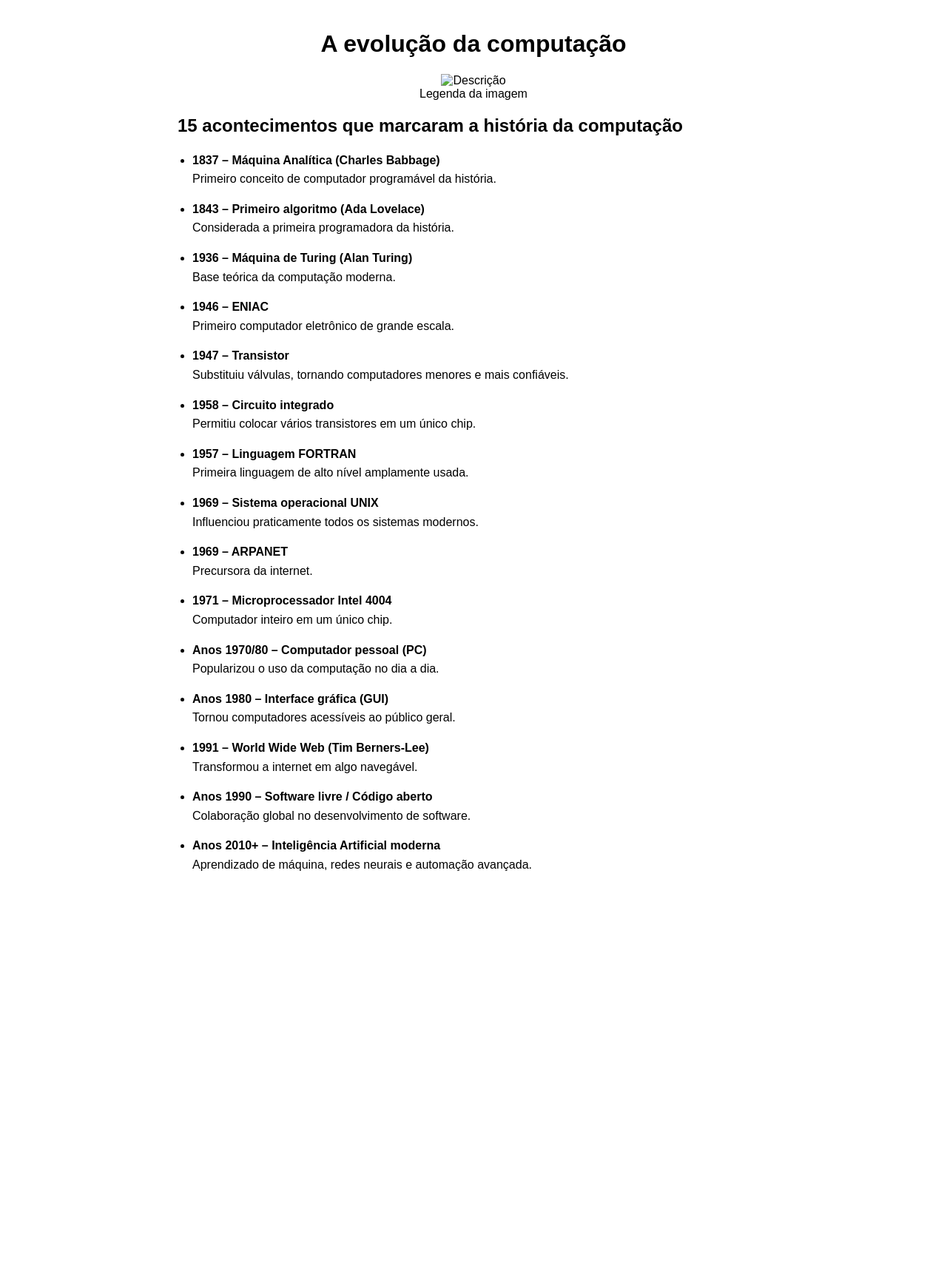
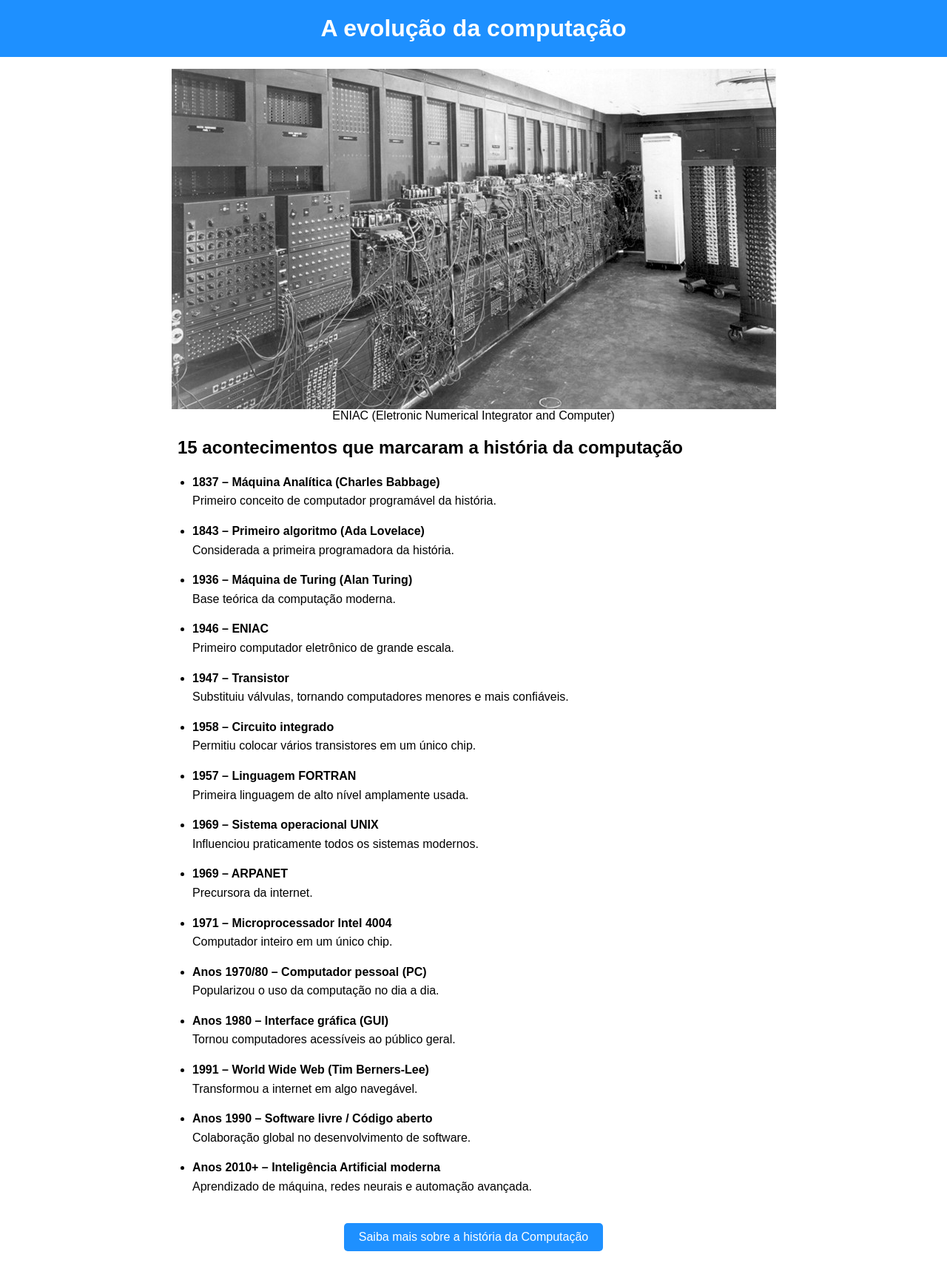
Before and after one commit to RuanMiguel/Tribute-Page, a plain HTML site: page index.html in a window 1280 px wide. Shown: the whole page at 74% size. Before the commit the page ends 1218 px from the top, so only its background shows below. Drawn offline with Linux system fonts and the light colour scheme.

Commit message:
Update style, add images folder, and add link

```diff
--- a/index.css
+++ /dev/null
@@ -1,27 +0,0 @@
-body {
-  font-family: Arial, sans-serif;
-  text-align: center;
-  margin: 0;
-  padding: 20px;
-}
-
-#image {
-  max-width: 100%;
-  height: auto;
-}
-
-#tribute-info {
-  max-width: 800px;
-  margin: 0 auto;
-  text-align: left;
-}
-
-#tribute-info ul {
-  list-style-type: disc;
-  padding-left: 20px;
-}
-
-#tribute-info li {
-  margin-bottom: 15px;
-  line-height: 1.6;
-}
--- a/index.html
+++ b/index.html
@@ -4,15 +4,16 @@
     <meta charset="UTF-8" />
     <meta name="viewport" content="width=device-width, initial-scale=1.0" />
     <title>Página de Tributo</title>
-    <link rel="stylesheet" href="index.css" />
+    <link rel="stylesheet" href="styles.css" />
   </head>
   <body>
     <main id="main">
       <h1 id="title">A evolução da computação</h1>
+
       <figure id="img-div">
-        <img id="image" src="URL-da-imagem.jpg" alt="Descrição" />
+        <img id="image" src="imagens/computacao.jpeg" alt="Descrição" />
         <figcaption id="img-caption">
-          Legenda da imagem
+            ENIAC (Eletronic Numerical Integrator and Computer)
         </figcaption>
       </figure>
       <section id="tribute-info">
@@ -96,6 +97,10 @@
   </ul>
 </section>
 
+<a id="tribute-link" href="https://pt.wikipedia.org/wiki/Hist%C3%B3ria_da_computa%C3%A7%C3%A3o" target="_blank">
+  Saiba mais sobre a história da Computação
+</a>
+
     </main>
   </body>
 </html>
--- /dev/null
+++ b/styles.css
@@ -0,0 +1,48 @@
+body {
+  font-family: Arial, sans-serif;
+  text-align: center;
+  margin: 0;
+  padding: 0;
+  color: black;
+  background-color: white;
+}
+
+#image {
+  display: block;
+  max-width: 100%;
+  height: auto;
+  margin: 0 auto;
+}
+
+#tribute-info {
+  max-width: 800px;
+  margin: 0 auto;
+  text-align: left;
+}
+
+#tribute-info ul {
+  list-style-type: disc;
+  padding-left: 20px;
+}
+
+#tribute-info li {
+  margin-bottom: 15px;
+  line-height: 1.6;
+}
+
+#title {
+  background-color: #1E90FF;
+  color: white;
+  padding: 20px 0;
+  margin: 0;
+}
+
+#tribute-link {
+  display: inline-block;
+  background-color: #1E90FF;
+  color: white;
+  padding: 10px 20px;
+  text-decoration: none;
+  border-radius: 5px;
+  margin: 20px 0;
+}
```
Also changed, not shown: imagens/computacao.jpeg (added).
